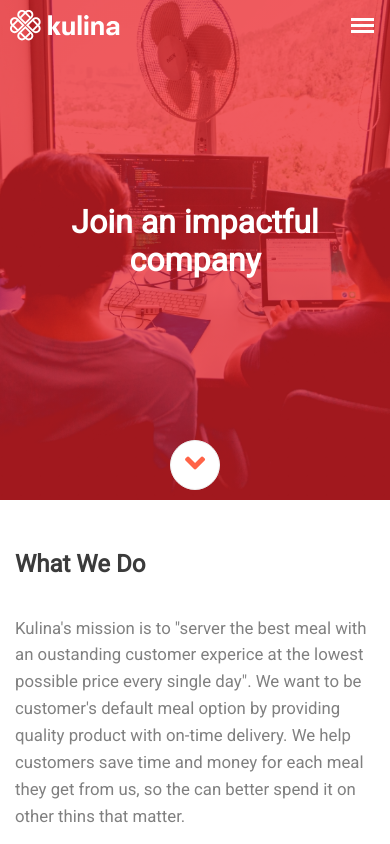
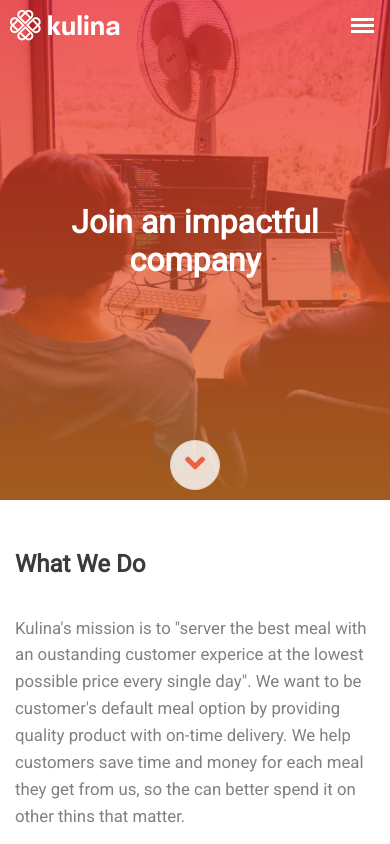
Before and after one commit to risyana/kulina-frontend, a React (Create React App) app: page / in a window 390 px wide. In both pictures the pointer is over the button 195 px from the left and 464 px from the top of the page. Shown: the top 844 px of the page. Built offline with nearby package versions, Linux system fonts and the light colour scheme.

Commit message:
add hover to button

```diff
--- a/src/style/style.css
+++ b/src/style/style.css
@@ -69,6 +69,8 @@ body {
       border: 1px solid #eee;
       background-color: white;
       cursor: pointer; }
+      .header-container div button:hover {
+        opacity: 0.8; }
 
 /*Article*/
 .App-article {
@@ -116,6 +118,8 @@ body {
     border-radius: 5px;
     color: white;
     cursor: pointer; }
+    .Job button:hover {
+      opacity: 0.8; }
 
 /*Footer*/
 .App-footer {
@@ -159,7 +163,7 @@ body {
   .header-container {
     padding: 10px; }
     .header-container:before {
-      background-image: linear-gradient(to bottom, red, red); }
+      background-image: linear-gradient(to bottom, red, #ff7300); }
     .header-container nav {
       align-items: center; }
       .header-container nav img {
@@ -181,6 +185,7 @@ body {
           width: 90%;
           height: 3px;
           background-color: white; }
+
   .App-article {
     flex-direction: column;
     padding: 30px 15px; }
@@ -190,6 +195,7 @@ body {
     .App-article div.content {
       padding-top: 0;
       width: 100%; }
+
   .Job {
     flex-direction: column;
     justify-content: flex-start;
@@ -198,6 +204,7 @@ body {
     margin-bottom: 13px; }
     .Job button {
       height: 34px; }
+
   .App-footer {
     padding: 30px 15px;
     text-align: center; }
@@ -211,3 +218,5 @@ body {
         justify-content: center; }
         .App-footer div div a i {
           font-size: 1em; } }
+
+/*# sourceMappingURL=style.css.map */
--- a/src/style/style.scss
+++ b/src/style/style.scss
@@ -135,6 +135,9 @@ body {
             border : $borderButton1;
             background-color: $bgColorButton1;
             cursor: pointer;
+            &:hover {
+                opacity: 0.8;
+            }
         }
     }
 }
@@ -199,6 +202,9 @@ body {
         border-radius: 5px;
         color:$fontColorButton2;
         cursor: pointer;
+        &:hover {
+            opacity: 0.8;
+        }
     }
 }
 
```
